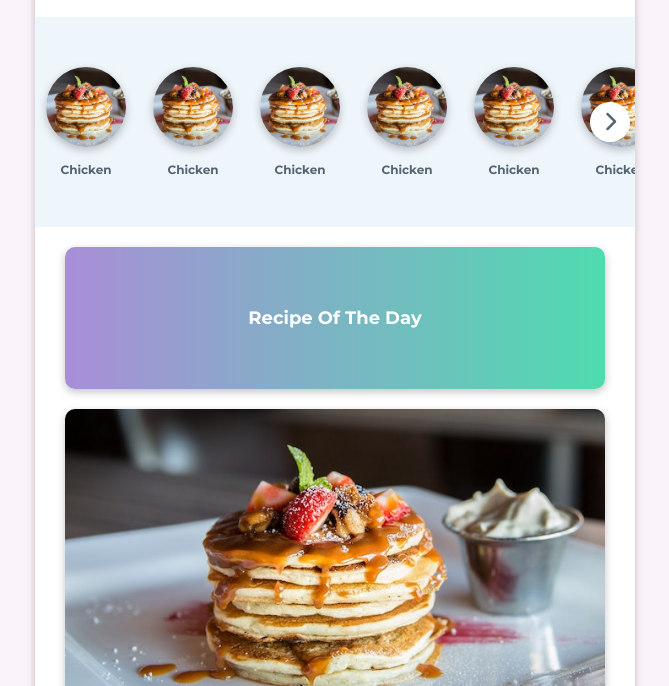
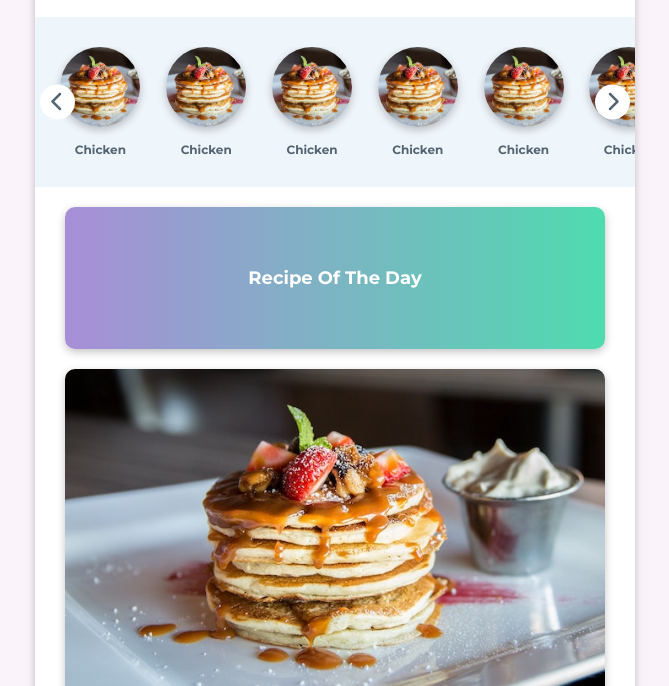
Before and after one commit to zilva149/js-recipes-app, a website: page public/index.html in a window 1280 px wide. Shown: the part 114-800 px from the top of the page, without its empty margins (305-974 px from the left). Drawn offline with Linux system fonts and the light colour scheme.

Commit message:
favorite section scroll logic - done

```diff
--- a/public/assets/css/app.css
+++ b/public/assets/css/app.css
@@ -166,6 +166,7 @@ img {
 }
 
 .fav-section .container {
+  padding: 0 2rem;
   width: 100%;
   display: grid;
   grid-auto-flow: column;
@@ -173,17 +174,18 @@ img {
   gap: 0.5rem;
   overflow-x: auto;
   overscroll-behavior-inline: contain;
+  scroll-behavior: smooth;
 }
 
 @media screen and (min-width: 500px) {
   .fav-section .container {
-    grid-auto-columns: 21%;
+    grid-auto-columns: 23%;
   }
 }
 
 @media screen and (min-width: 568px) {
   .fav-section .container {
-    grid-auto-columns: 17%;
+    grid-auto-columns: 18%;
   }
 }
 
@@ -228,8 +230,8 @@ img {
 .fav-section .btn-scroll {
   position: absolute;
   top: 50%;
-  height: 40px;
-  width: 40px;
+  height: 35px;
+  width: 35px;
   display: flex;
   justify-content: center;
   align-items: center;
@@ -252,10 +254,6 @@ img {
 .fav-section .btn-scroll:hover {
   color: #fff;
   background-color: var(--font-primary);
-}
-
-.fav-section .btn-scroll.hidden {
-  display: none;
 }
 
 /* RECIPES */
--- a/public/assets/js/app.js
+++ b/public/assets/js/app.js
@@ -0,0 +1,11 @@
+const FavSectionContainer = document.getElementById("fav-section-container");
+const btnScrollLeft = document.getElementById("btn-scroll-left");
+const btnScrollRight = document.getElementById("btn-scroll-right");
+
+btnScrollRight.addEventListener("click", () => {
+  FavSectionContainer.scrollLeft += 300;
+});
+
+btnScrollLeft.addEventListener("click", () => {
+  FavSectionContainer.scrollLeft -= 300;
+});
--- a/public/index.html
+++ b/public/index.html
@@ -8,7 +8,7 @@
     <!-- styles -->
     <link rel="stylesheet" href="./assets/css/app.css" />
     <!-- scripts -->
-    <script src="./assets/js/app.js"></script>
+    <script src="./assets/js/app.js" defer></script>
   </head>
   <body>
     <main class="app">
@@ -19,16 +19,43 @@
         <input class="search" type="text" placeholder="Search for recipes..." />
       </header>
 
-      <section class="fav-section" id="fav-section">
-        <i
-          class="btn-scroll fa-solid fa-chevron-left hidden"
-          id="btn-scroll-left"
-        ></i>
+      <section class="fav-section">
+        <i class="btn-scroll fa-solid fa-chevron-left" id="btn-scroll-left"></i>
         <i
           class="btn-scroll fa-solid fa-chevron-right"
           id="btn-scroll-right"
         ></i>
-        <div class="container snaps-inline">
+        <div class="container snaps-inline" id="fav-section-container">
+          <div class="fav-recipe">
+            <div class="img">
+              <img src="./assets/img/pancakes.jpg" alt="food" />
+            </div>
+            <h6>Chicken</h6>
+          </div>
+          <div class="fav-recipe">
+            <div class="img">
+              <img src="./assets/img/pancakes.jpg" alt="food" />
+            </div>
+            <h6>Chicken</h6>
+          </div>
+          <div class="fav-recipe">
+            <div class="img">
+              <img src="./assets/img/pancakes.jpg" alt="food" />
+            </div>
+            <h6>Chicken</h6>
+          </div>
+          <div class="fav-recipe">
+            <div class="img">
+              <img src="./assets/img/pancakes.jpg" alt="food" />
+            </div>
+            <h6>Chicken</h6>
+          </div>
+          <div class="fav-recipe">
+            <div class="img">
+              <img src="./assets/img/pancakes.jpg" alt="food" />
+            </div>
+            <h6>Chicken</h6>
+          </div>
           <div class="fav-recipe">
             <div class="img">
               <img src="./assets/img/pancakes.jpg" alt="food" />
```
